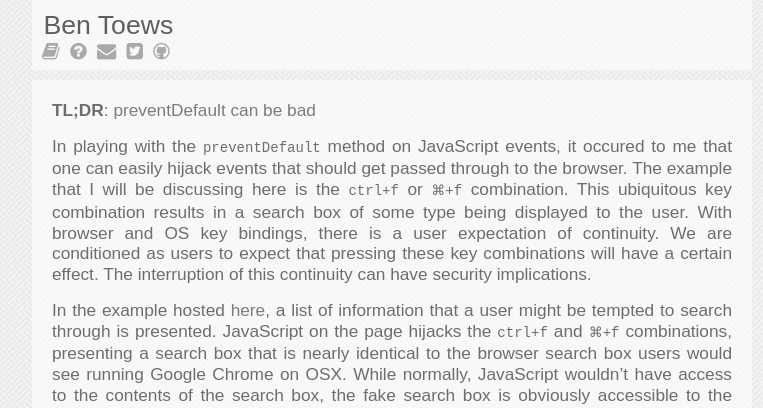
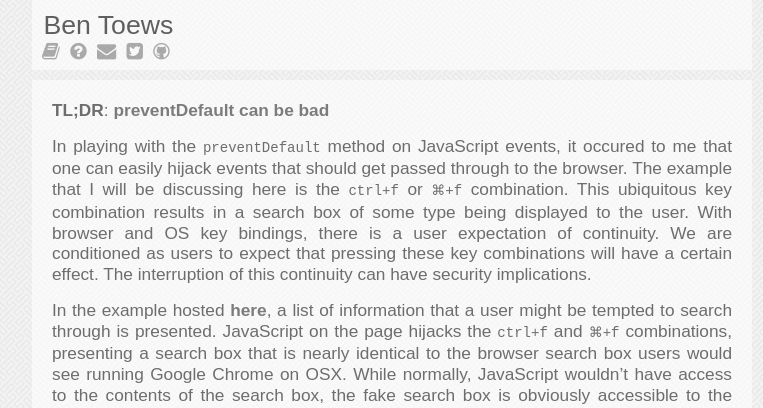
Before and after one commit to btoews3/mastahyeti.github.com, a Jekyll site: the page built from _posts/2012-11-14-Browser_event_hijacking.md, in a window 1280 px wide. Shown: the top 408 px of the page, without its empty margins (248-1011 px from the left). Built offline with Jekyll 4.4.1, drawn with Linux system fonts in a browser that asks for light colours.

Commit message:
increasing link weight

```diff
--- a/assets/css/index.css
+++ b/assets/css/index.css
@@ -24,6 +24,10 @@
   color: #7C7C7C;
   text-decoration: none;
   font-weight: 500;
+}
+
+p a {
+  font-weight: 700;
 }
 
 a:hover {
```
